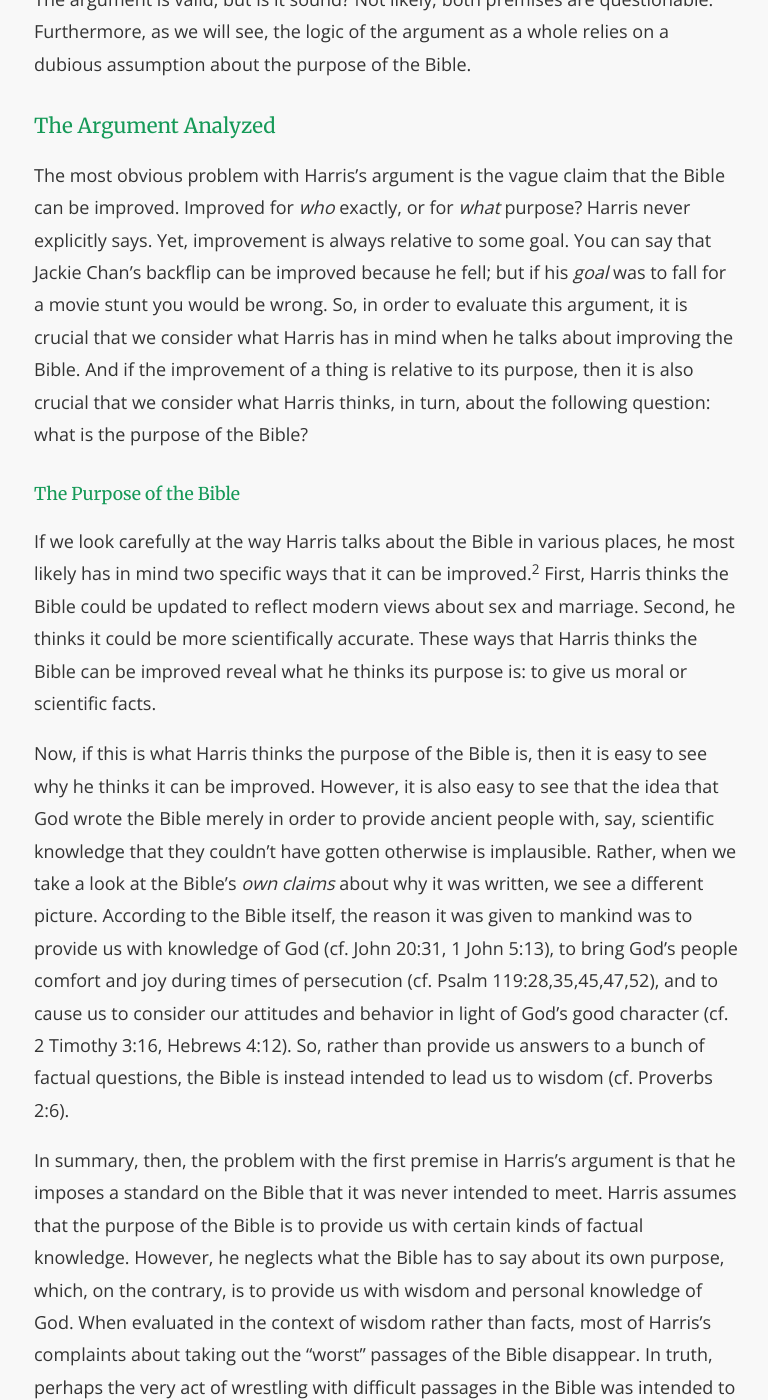
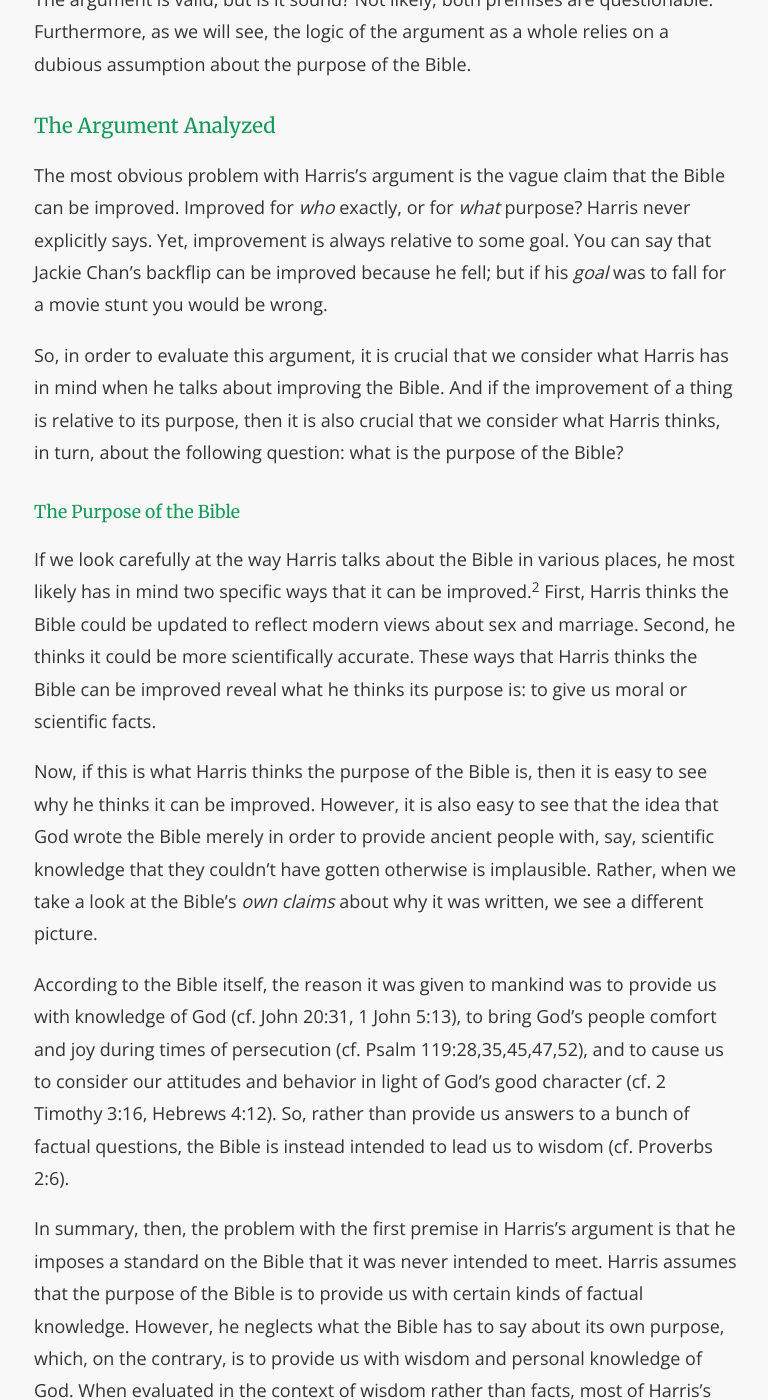
Before and after one commit to second-breakfast/second-breakfast.github.io, a Jekyll site: the page built from _posts/2019-01-09-sam-harris-bible.markdown, in a window 1280 px wide and 1400 px high, scrolled down 1647 px. Shown: the whole window, without its empty margins (254-1022 px from the left). Built offline with Jekyll 4.4.1, drawn with Linux system fonts in a browser that asks for light colours; some of the changed text lies outside the part shown.

Commit message:
Update Sam Harris post

```diff
--- a/_posts/2019-01-09-sam-harris-bible.markdown
+++ b/_posts/2019-01-09-sam-harris-bible.markdown
@@ -30,14 +30,20 @@ The argument is valid, but is it sound? Not likely; both premises are questionab
 
 ### The Argument Analyzed
 
-The most obvious problem with Harris's argument is the vague claim that the Bible can be improved. Improved for *who* exactly, or for *what* purpose? Harris never explicitly says. Yet, improvement is always relative to some goal. You can say that Jackie Chan's backflip can be improved because he fell; but if his *goal* was to fall for a movie stunt you would be wrong. So, in order to evaluate this argument, it is crucial that we consider what Harris has in mind when he talks about improving the Bible. And if the improvement of a thing is relative to its purpose, then it is also crucial that we consider what Harris thinks, in turn, about the following question: what is the purpose of the Bible?
+The most obvious problem with Harris's argument is the vague claim that the Bible can be improved. Improved for *who* exactly, or for *what* purpose? Harris never explicitly says. Yet, improvement is always relative to some goal. You can say that Jackie Chan's backflip can be improved because he fell; but if his *goal* was to fall for a movie stunt you would be wrong.
+
+So, in order to evaluate this argument, it is crucial that we consider what Harris has in mind when he talks about improving the Bible. And if the improvement of a thing is relative to its purpose, then it is also crucial that we consider what Harris thinks, in turn, about the following question: what is the purpose of the Bible?
 
 #### The Purpose of the Bible
 If we look carefully at the way Harris talks about the Bible in various places, he most likely has in mind two specific ways that it can be improved.<sup>2</sup> First, Harris thinks the Bible could be updated to reflect modern views about sex and marriage. Second, he thinks it could be more scientifically accurate. These ways that Harris thinks the Bible can be improved reveal what he thinks its purpose is: to give us moral or scientific facts.
 
-Now, if this is what Harris thinks the purpose of the Bible is, then it is easy to see why he thinks it can be improved. However, it is also easy to see that the idea that God wrote the Bible merely in order to provide ancient people with, say, scientific knowledge that they couldn't have gotten otherwise is implausible. Rather, when we take a look at the Bible's *own claims* about why it was written, we see a different picture. According to the Bible itself, the reason it was given to mankind was to provide us with knowledge of God (cf. John 20:31, 1 John 5:13), to bring God's people comfort and joy during times of persecution (cf. Psalm 119:28,35,45,47,52), and to cause us to consider our attitudes and behavior in light of God's good character (cf. 2 Timothy 3:16, Hebrews 4:12). So, rather than provide us answers to a bunch of factual questions, the Bible is instead intended to lead us to wisdom (cf. Proverbs 2:6).
+Now, if this is what Harris thinks the purpose of the Bible is, then it is easy to see why he thinks it can be improved. However, it is also easy to see that the idea that God wrote the Bible merely in order to provide ancient people with, say, scientific knowledge that they couldn't have gotten otherwise is implausible. Rather, when we take a look at the Bible's *own claims* about why it was written, we see a different picture.
 
-In summary, then, the problem with the first premise in Harris's argument is that he imposes a standard on the Bible that it was never intended to meet. Harris assumes that the purpose of the Bible is to provide us with certain kinds of factual knowledge. However, he neglects what the Bible has to say about its own purpose, which, on the contrary, is to provide us with wisdom and personal knowledge of God. When evaluated in the context of wisdom rather than facts, most of Harris's complaints about taking out the "worst" passages of the Bible disappear. In truth, perhaps the very act of wrestling with difficult passages in the Bible was intended to lead us to wisdom rather than answers.
+According to the Bible itself, the reason it was given to mankind was to provide us with knowledge of God (cf. John 20:31, 1 John 5:13), to bring God's people comfort and joy during times of persecution (cf. Psalm 119:28,35,45,47,52), and to cause us to consider our attitudes and behavior in light of God's good character (cf. 2 Timothy 3:16, Hebrews 4:12). So, rather than provide us answers to a bunch of factual questions, the Bible is instead intended to lead us to wisdom (cf. Proverbs 2:6).
+
+In summary, then, the problem with the first premise in Harris's argument is that he imposes a standard on the Bible that it was never intended to meet. Harris assumes that the purpose of the Bible is to provide us with certain kinds of factual knowledge. However, he neglects what the Bible has to say about its own purpose, which, on the contrary, is to provide us with wisdom and personal knowledge of God. When evaluated in the context of wisdom rather than facts, most of Harris's complaints about taking out the "worst" passages of the Bible disappear.
+
+In truth, perhaps the very act of wrestling with difficult passages in the Bible was intended to lead us to wisdom rather than answers.
 
 #### Futuristic Facts and Time Travel Paradoxes
 So much for the first premise of Harris's argument. However, even if we were to grant that premise for the sake of argument, the second premise also faces problems. The key question here is why an omniscient being would write a book that would become "outdated" over time. Or, to put it another way, why wouldn't an omniscient being include "futuristic" knowledge in the Bible to somehow prove its divine inspiration? As Harris puts it, why couldn't God just have put in a modern fact (perhaps from quantum mechanics) that would prove, "just based on the time of its emergence, that this couldn't have been the product of merely human minds."
```
Also changed, not shown: other parts of _posts/2019-01-09-sam-harris-bible.markdown (+1 -1 lines).
